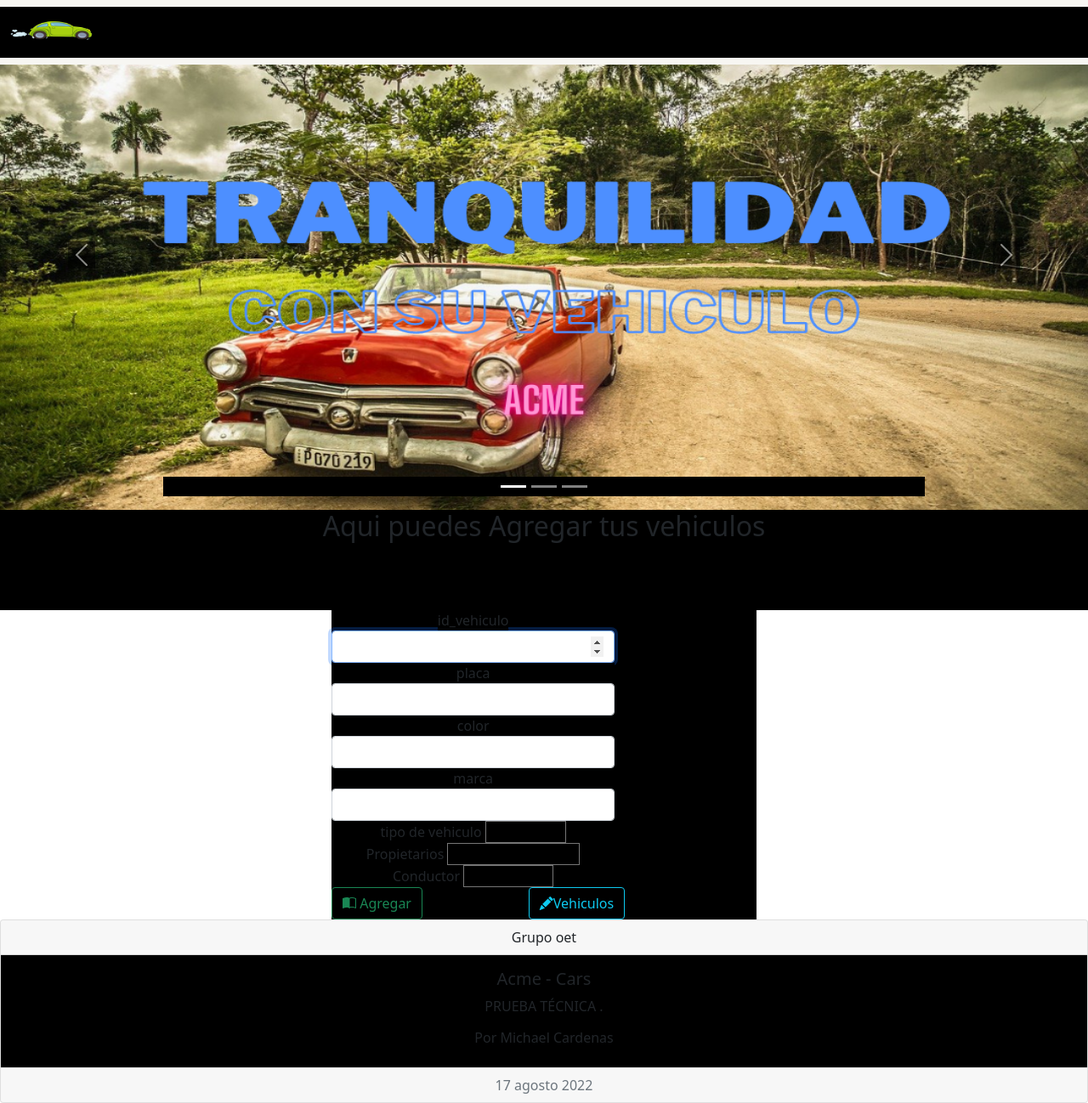
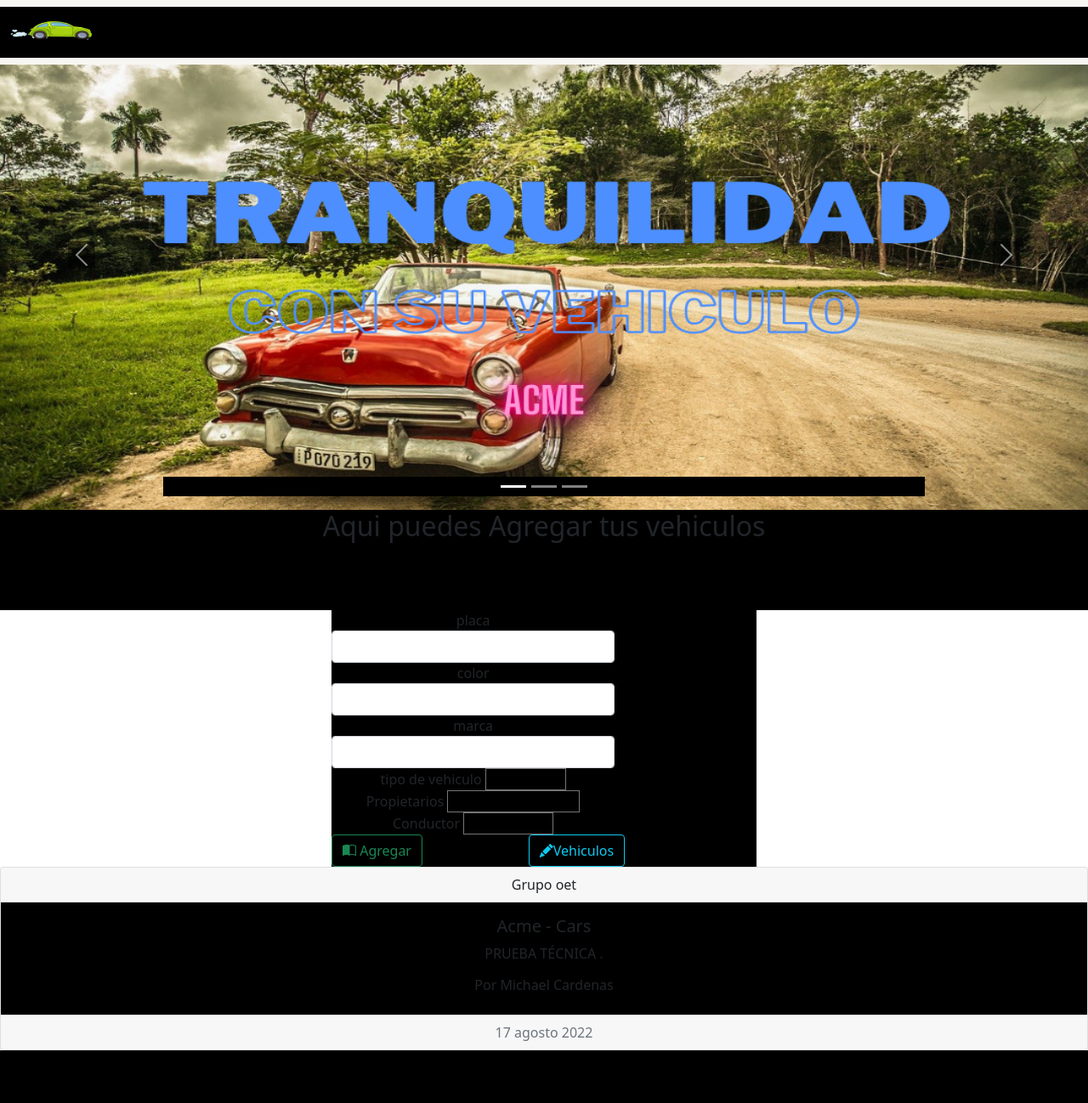
Before and after one commit to michcardenas/ACME, a PHP site: page /vehiculos/agregar.php in a window 1280 px wide. Shown: the whole page at 85% size. After the commit the page ends 1236 px from the top, so only its background shows below. Run offline with PHP 8.4, Linux system fonts and the light colour scheme; data comes from the database, SQL or seed files in the repository.

Commit message:
Arreglando vehuiculos

```diff
--- a/acme/vehiculos/agregar.php
+++ b/acme/vehiculos/agregar.php
@@ -74,16 +74,16 @@
 <!-- Inputs-->
 
 <div class="mx-auto" style="width: 500px;">
-<form action="agregar.php" method="POST">
+<form action="agregar.php#alert" method="POST">
 
   <div   class="form-group col-8 text-center">
-        <label for="titulo">id_vehiculo</label>
-        <input type="number" name="id_vehiculo" class="form-control" id="id_vehiculo" autofocus>
+
+        <input type="hidden" name="id_vehiculo" class="form-control" id="id_vehiculo" autofocus>
     </div>
 
     <div class="form-group col-8 text-center">
         <label for="titulo">placa</label>
-        <input type="text" name="placa" class="form-control" id="placa">
+        <input type="text" name="placa" class="form-control" id="placa" maxlength="6">
     </div>
 
     <div class="form-group col-8 text-center">
@@ -173,13 +173,13 @@
 
 
 
-            if($id_vehiculo==   "" || $placa ==""  || $marca==""|| $tipo_vehiculo=="" || $propietarios_id=="" || $conductor_id==""){
+            if( $placa ==""  || $marca==""|| $tipo_vehiculo=="" || $propietarios_id=="" || $conductor_id==""){
                 echo "<div class='alert alert-primary text-center' role='alert'>Debe diligenciar todos los campos</div>" ;
-                echo $id_vehiculo,$placa,$marca,$tipo_vehiculo,$propietarios_id,$conductor_id;
+                echo $placa,$marca,$tipo_vehiculo,$propietarios_id,$conductor_id;
             }else{
             $insertar=mysqli_query($conexion,"INSERT INTO  $tabla_db3(id_vehiculo,placa,color,marca,tipo_vehiculo,propietarios_id,conductor_id)VALUES('$id_vehiculo','$placa','$color','$marca','$tipo_vehiculo','$propietarios_id','$conductor_id')");
             if($insertar==true){
-              echo "<div class='alert alert-success text-center' role='alert'>El vehiculo ha sido guardado correctamente</div>";
+              echo "<div id='alert' class='alert alert-success text-center' role='alert'>El vehiculo ha sido guardado correctamente</div>";
           }else{
               echo"<div class='alert alert-danger text-center' role='alert'>Problemas en la creacion del vehiculo</div>";
           }
```
